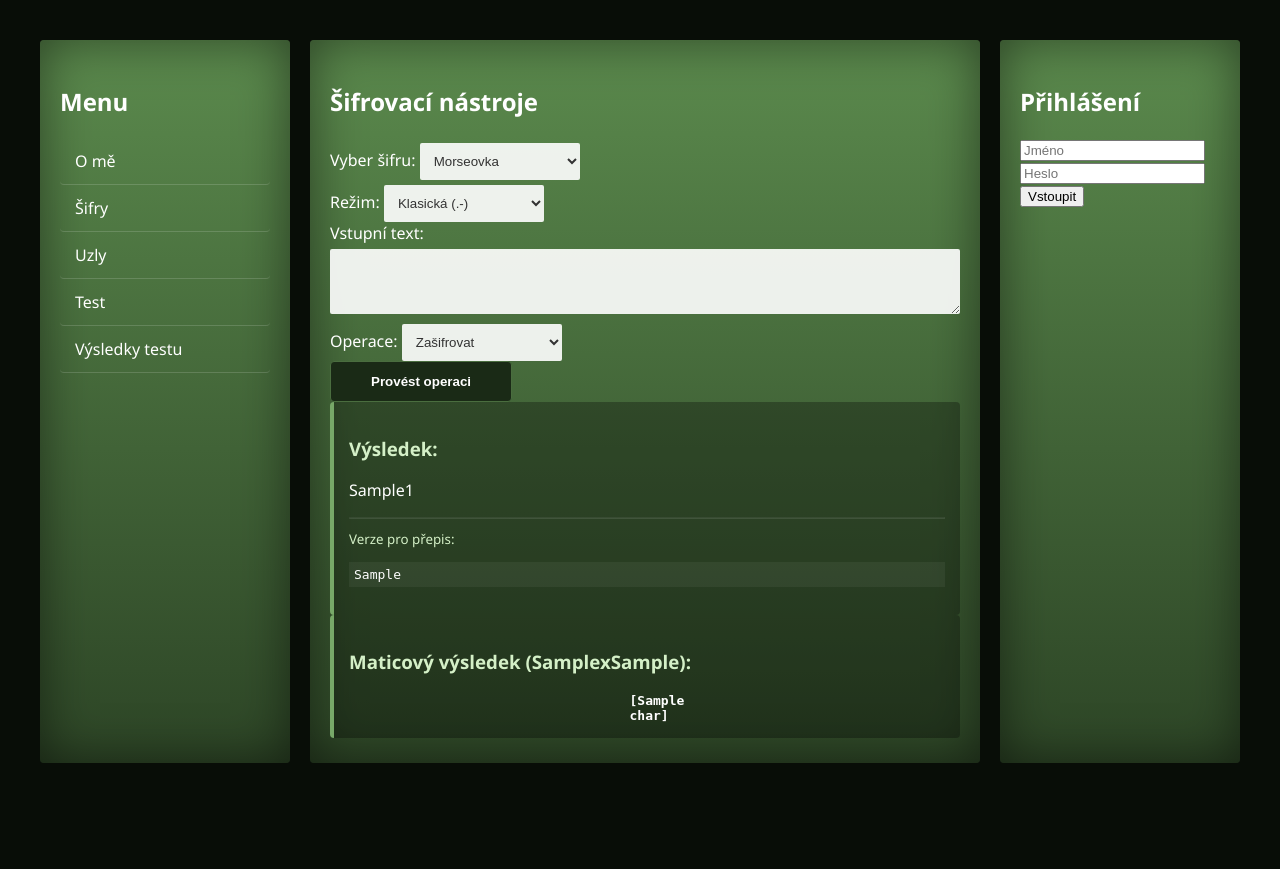
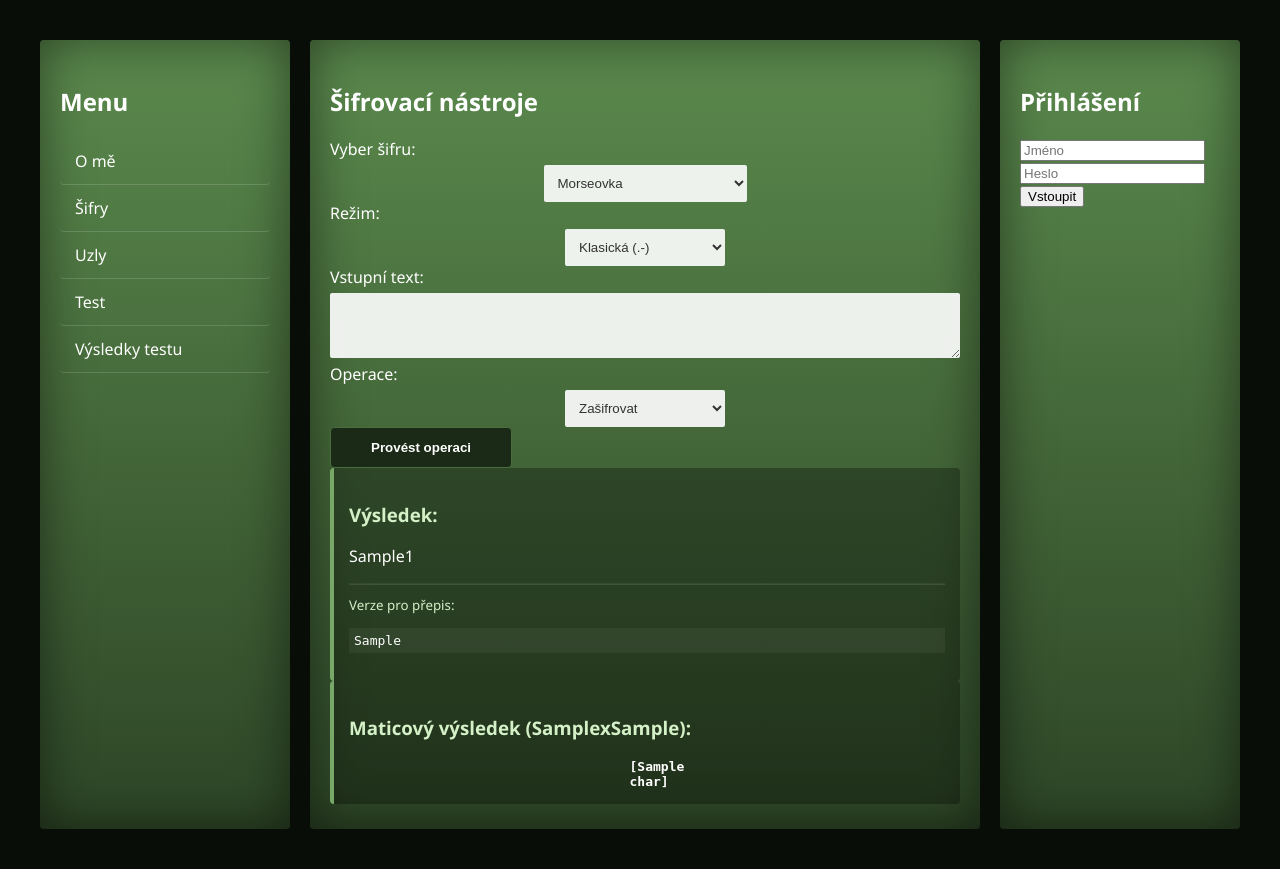
Before and after one commit to JustDav3/maturitniPraceWeb, a Django app: template main/templates/main/index.html in a window 1280 px wide. Before the commit the page ends 763 px from the top, so only its background shows below. Run offline with Django 5.2, Linux system fonts and the light colour scheme; the template is opened without the code that fills it: most values are stand-ins (such as "Sample title", 1, 10 or a date in 2020).

Commit message:
beta verze 0.24

```diff
--- a/main/static/css/style.css
+++ b/main/static/css/style.css
@@ -58,9 +58,10 @@ body {
 
 /* ZMĚNA: Třída pro zmenšení ovládacích prvků na 1/4 nebo auto šířku */
 .small-select {
-    width: 25% !important;
+    width: auto !important;
     min-width: 160px;
-    display: inline-block; /* Zmenšení pole */
+    display: block;
+    margin: 5px auto 0;
 }
 
 /* ZMĚNA: Stylování a centrování tlačítka */
```
